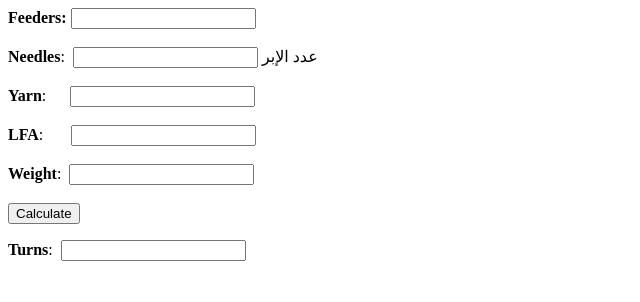
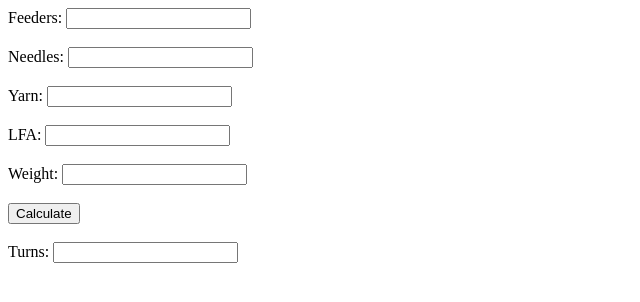
Before and after one commit to shaydzmi/calculator, a plain HTML site: page index.html in a window 1280 px wide. Shown: the whole page, without its empty margins (0-640 px from the left). Drawn offline with Linux system fonts and the light colour scheme.

Commit message:
Update index.html

```diff
--- a/index.html
+++ b/index.html
@@ -1,6 +1,5 @@
 <!DOCTYPE html>
 <html>
-
 <head>
 	<title>Calculator</title>
 	<script>
@@ -15,10 +14,29 @@
 		}
 	</script>
 </head>
+<body>
+	<form>
+		<label for="b1">Feeders:</label>
+		<input type="text" id="b1" name="b1"><br><br>
 
-<body>
-    <form style="text-align: left;"><label for="b1"><strong>Feeders:&nbsp;</strong></label><input type="text" id="b1" name="b1"><br><br><label for="b2"><strong>Needles</strong>:&nbsp;</label> <input type="text" id="b2" name="b2"> عدد الإبر<br><br><label for="b3"><strong>Yarn</strong>: &nbsp; &nbsp; &nbsp;</label><input type="text" id="b3" name="b3"><br><br><label for="b4"><strong>LFA</strong>: &nbsp; &nbsp; &nbsp;&nbsp;</label><input type="text" id="b4" name="b4"><br><br><label for="b5"><strong>Weight</strong>:&nbsp;</label> <input type="text" id="b5" name="b5"><br><br> <input type="button" value="Calculate"></form>
-    <p><label for="result"><strong>Turns</strong>: &nbsp;</label><input type="text" id="result" name="result" readonly=""></p>
+		<label for="b2">Needles:</label>
+		<input type="text" id="b2" name="b2"><br><br>
+
+		<label for="b3">Yarn:</label>
+		<input type="text" id="b3" name="b3"><br><br>
+
+		<label for="b4">LFA:</label>
+		<input type="text" id="b4" name="b4"><br><br>
+
+		<label for="b5">Weight:</label>
+		<input type="text" id="b5" name="b5"><br><br>
+
+		<input type="button" value="Calculate" onclick="calculate()">
+	</form>
+
+	<br>
+
+	<label for="result">Turns:</label>
+	<input type="text" id="result" name="result" readonly>
 </body>
-
 </html>
```
Lines whose indentation alone changed are shown as unchanged.
